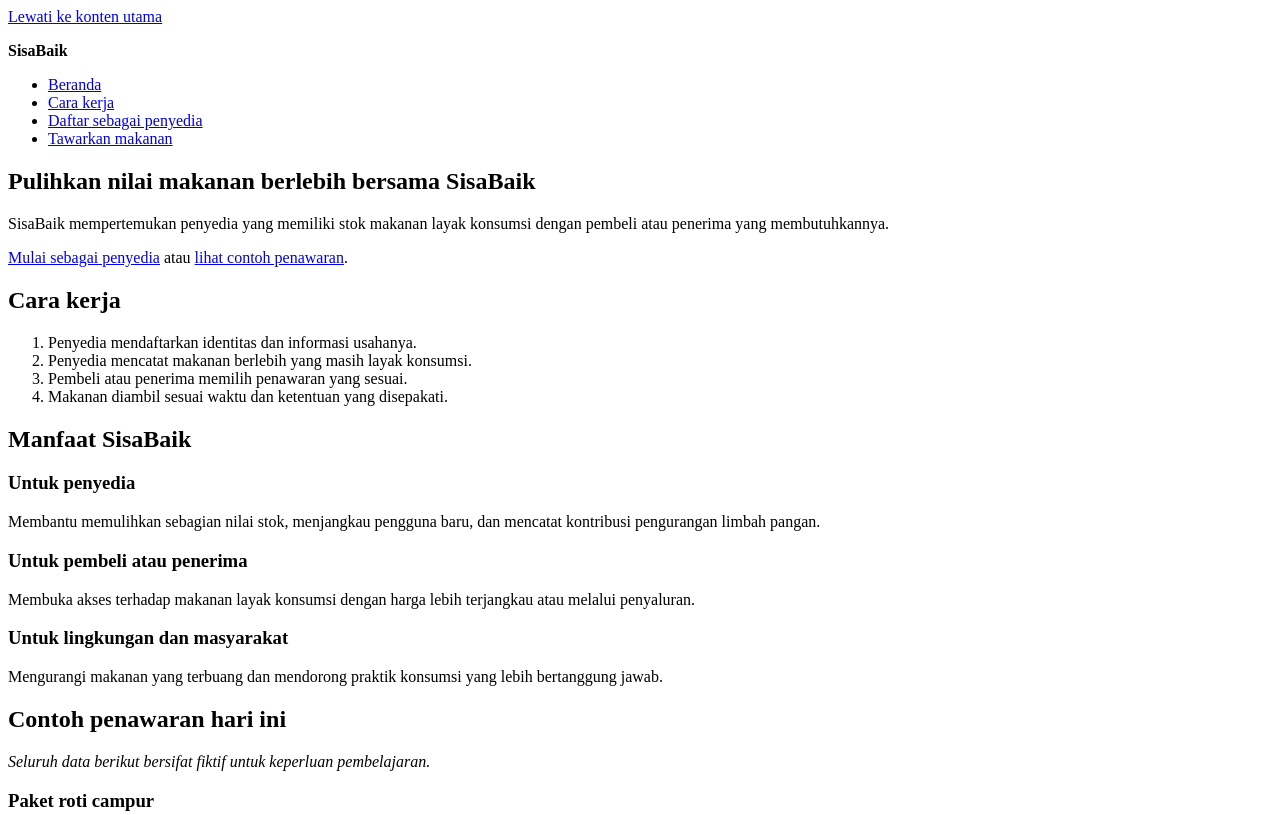
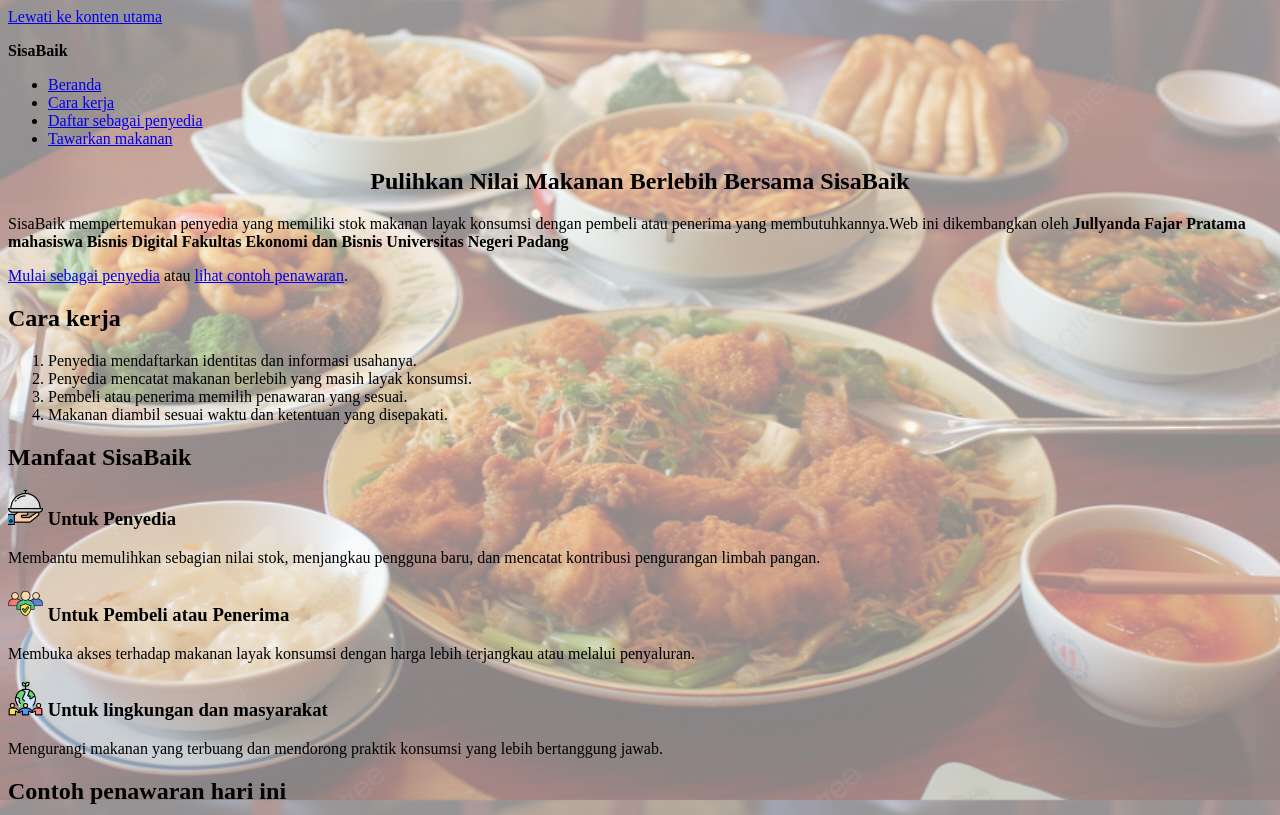
Before and after one commit to Yandafajar09/sisabaik, a plain HTML site: page index.html in a window 1280 px wide. Shown: the top 815 px of the page. Drawn offline with Linux system fonts and the light colour scheme.

Commit message:
Update tampilan background, logo , judul tengah, deskripsi

```diff
--- a/index.html
+++ b/index.html
@@ -24,12 +24,30 @@
 </nav>
 </header>
 
+<body>
+  <style>
+
+
+        body {
+          background-image:
+                linear-gradient(rgba(247, 243, 243, 0.6), rgba(252, 249, 249, 0.523)),
+                url('Image/Foto Makanan.jpg');
+
+            background-size: cover;
+            background-position: center;
+            background-repeat: no-repeat;
+            background-attachment: fixed;
+            min-height: 100vh;
+        }
+
+    </style>
+</body>
 <main id="konten-utama" tabindex="-1">
 <section aria-labelledby="judul-utama">
-<h1 id="judul-utama">Pulihkan nilai makanan berlebih bersama SisaBaik</h1>
+<h1 id="judul-utama" style="text-align: center;">Pulihkan Nilai Makanan Berlebih Bersama SisaBaik</h1>
 <p>
 SisaBaik mempertemukan penyedia yang memiliki stok makanan layak
-konsumsi dengan pembeli atau penerima yang membutuhkannya.
+konsumsi dengan pembeli atau penerima yang membutuhkannya.Web ini dikembangkan oleh <strong>Jullyanda Fajar Pratama mahasiswa Bisnis Digital Fakultas Ekonomi dan Bisnis Universitas Negeri Padang </strong>
 </p>
 <p>
 <a href="daftar-penyedia.html">Mulai sebagai penyedia</a>
@@ -52,7 +70,10 @@
 <h2 id="judul-manfaat">Manfaat SisaBaik</h2>
 
 <article>
-<h3>Untuk penyedia</h3>
+<h3>
+  <img src="Image/Suplier.png" width="35" height="35" >
+  Untuk Penyedia
+</h3>
 <p>
 Membantu memulihkan sebagian nilai stok, menjangkau pengguna baru,
 dan mencatat kontribusi pengurangan limbah pangan.
@@ -60,7 +81,9 @@
 </article>
 
 <article>
-<h3>Untuk pembeli atau penerima</h3>
+<h3>
+  <img src="Image/Consumen.png" width="35" height="35" >
+  Untuk Pembeli atau Penerima </h3>
 <p>
 Membuka akses terhadap makanan layak konsumsi dengan harga lebih
 terjangkau atau melalui penyaluran.
@@ -70,7 +93,8 @@
 </article>
 
 <article>
-<h3>Untuk lingkungan dan masyarakat</h3>
+<h3> <img src="Image/Environment.png" width="35" height="35" >
+  Untuk lingkungan dan masyarakat</h3>
 <p>
 Mengurangi makanan yang terbuang dan mendorong praktik konsumsi
 yang lebih bertanggung jawab.
```
Also changed, not shown: daftar-penyedia.html (+19 -0 lines), tawarkan-makanan.html (+16 -0 lines), Image/Chef.png (added), Image/Consumen.png (added), Image/Environment.png (added), Image/Foto Makanan.jpg (added), Image/Suplier.png (added).
